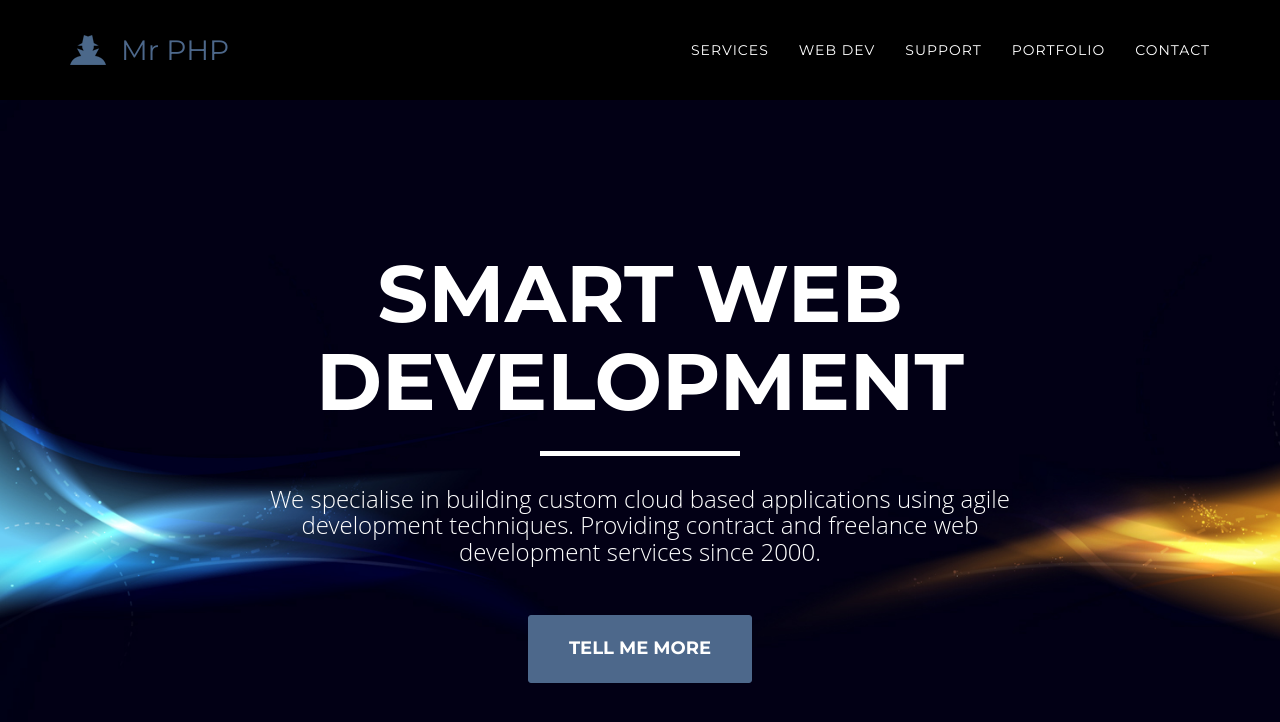
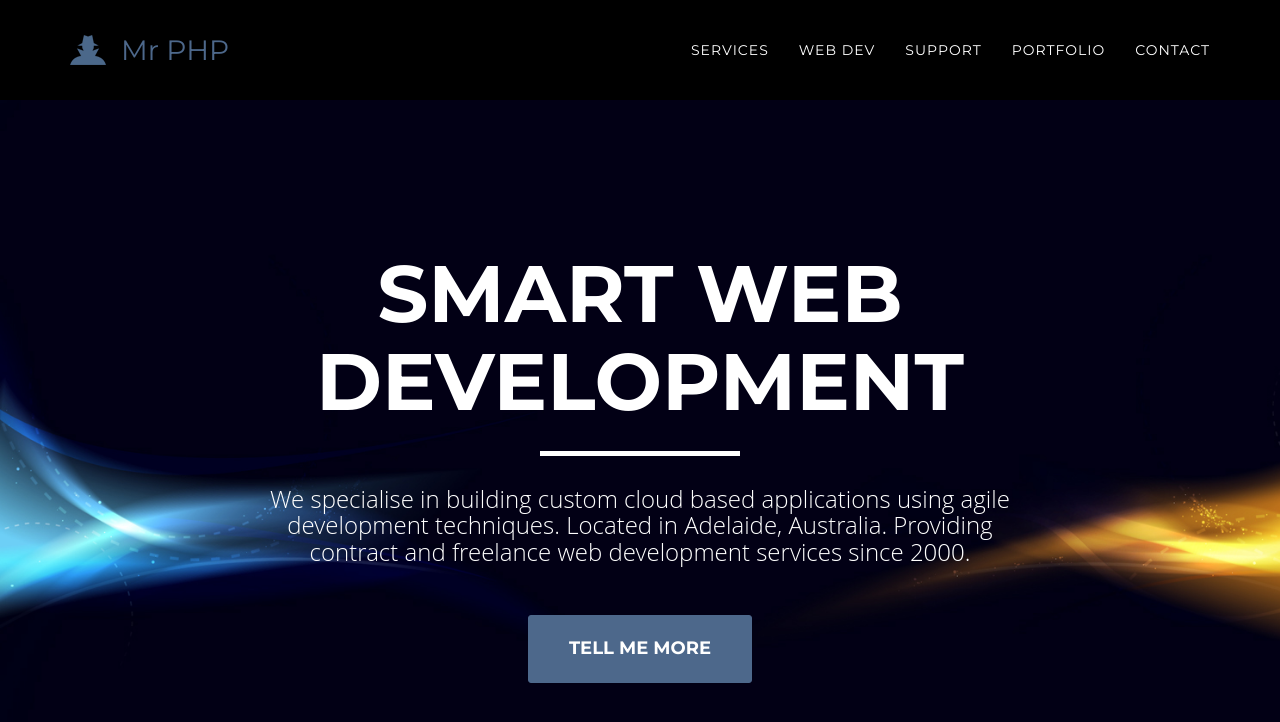
Before and after one commit to mr-php/mr-php.github.io, a Jekyll site: the page built from index.html, in a window 1280 px wide and 900 px high. Shown: the top 722 px of the window. Built offline with Jekyll 4.4.1, drawn with Linux system fonts in a browser that asks for light colours; nearby versions of some CDN libraries; some web fonts are replaced; Markdown is read by kramdown in place of the engine named in the settings.

Commit message:
Update _config.yml

```diff
--- a/_config.yml
+++ b/_config.yml
@@ -10,7 +10,7 @@ abn: 30 551 301 857
 
 description: >
   We specialise in building custom cloud based applications using agile development techniques.
-  Providing contract and freelance web development services since 2000.
+  Located in Adelaide, Australia. Providing contract and freelance web development services since 2000.
 about: >
   Mr PHP was founded by <a href="https://cornernote.github.io/">Brett O'Donnell</a> in 2000, and has been making web software ever since.
 
```
